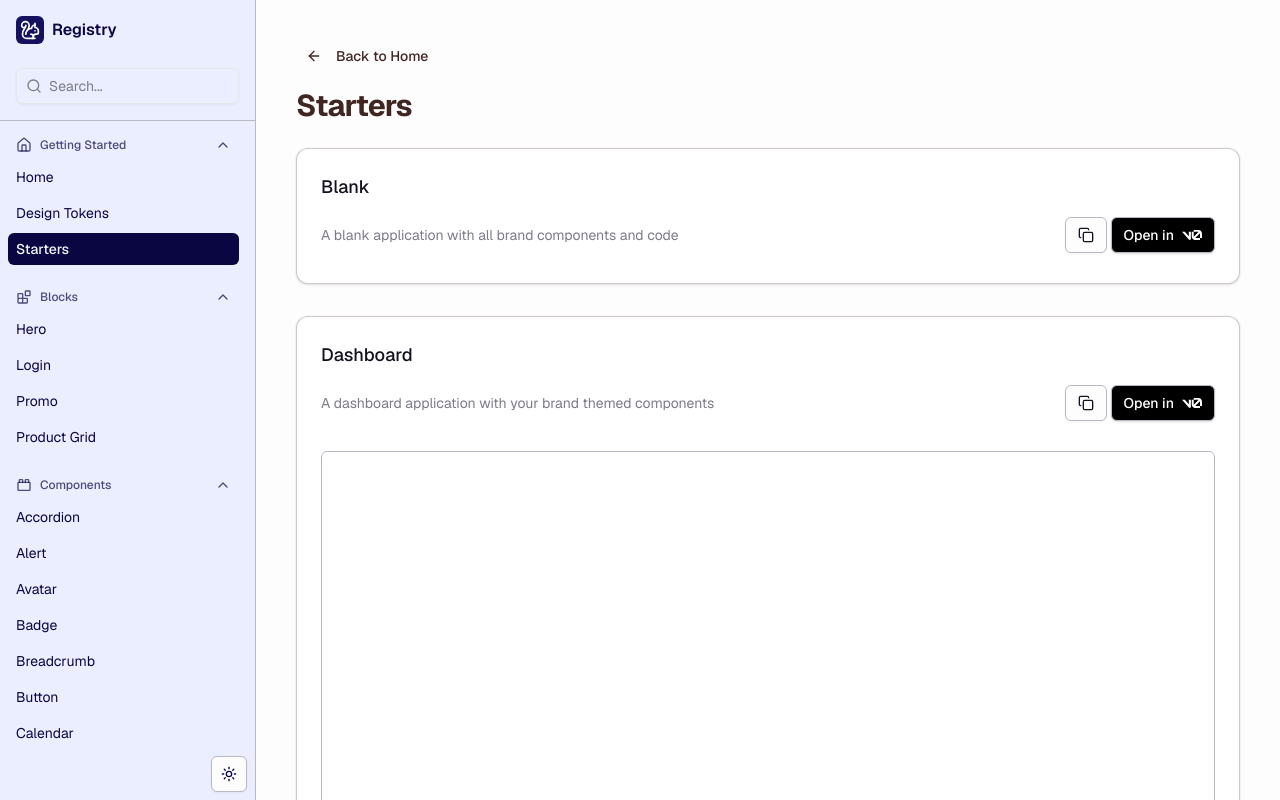
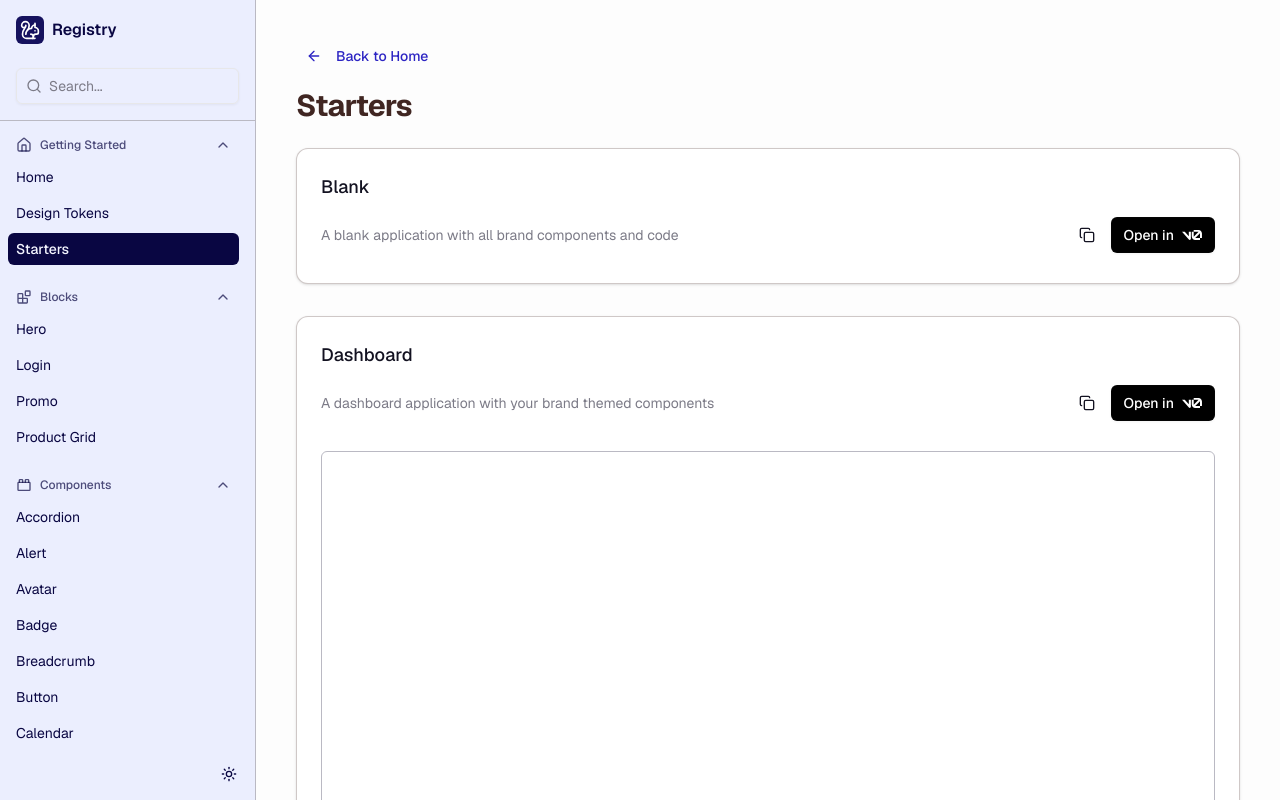
Before and after one commit to raulalgo/shadcn-ui-registry-starter, a Next.js app: page /starters in a window 1280 px wide. Shown: the top 800 px of the page. Built offline with nearby package versions, Linux system fonts and the light colour scheme.

Commit message:
Botones controlados

```diff
--- a/package.json
+++ b/package.json
@@ -74,7 +74,8 @@
     "@vitejs/plugin-react-swc": "^3.7.2",
     "jsdom": "^25.0.1",
     "postcss": "^8.5.3",
-    "tailwindcss": "^4.0.9",
+    "tailwindcss": "^4.0.0",
+    "tailwindcss-animate": "^1.0.7",
     "tw-animate-css": "^1.2.8",
     "typescript": "5.4.5"
   },
--- a/src/app/(design)/components/[slug]/(demos)/button.tsx
+++ b/src/app/(design)/components/[slug]/(demos)/button.tsx
@@ -3,8 +3,10 @@
 export const button = {
   name: "button",
   components: {
-    Key: <Button variant="default">Key</Button>,
-    Secondary: <Button variant="secondary">Secondary</Button>,
-    Outline: <Button variant="outline">Outline</Button>,
+    Primary: <Button variant="primary">Primary</Button>,
+    Secondary: <Button variant="default">Secondary</Button>,
+    Medium: <Button variant="medium">Medium</Button>,
+    Ghost: <Button variant="ghost">Ghost</Button>,
+    // Outline: <Button variant="outline">Outline</Button>,
   },
 };
--- a/src/app/tailwind.css
+++ b/src/app/tailwind.css
@@ -9,7 +9,7 @@
   --color-foreground: var(--foreground);
 
   --color-key: var(--key);
---color-key-foreground: var(--key-foreground);
+  --color-key-foreground: var(--key-foreground);
 
   --color-secondary: var(--secondary);
   --color-secondary-foreground: var(--secondary-foreground);
@@ -40,11 +40,24 @@
   --color-sidebar: var(--sidebar);
   --color-sidebar-foreground: var(--sidebar-foreground);
   --color-sidebar-key: var(--sidebar-key);
---color-sidebar-key-foreground: var(--sidebar-key-foreground);
+  --color-sidebar-key-foreground: var(--sidebar-key-foreground);
   --color-sidebar-accent: var(--sidebar-accent);
   --color-sidebar-accent-foreground: var(--sidebar-accent-foreground);
   --color-sidebar-border: var(--sidebar-border);
   --color-sidebar-ring: var(--sidebar-ring);
+
+  /* Primary Color Scale */
+  --color-primary-50: #F4F5FF;
+  --color-primary-100: #F0F2FE;
+  --color-primary-200: #EBEEFF;
+  --color-primary-300: #CAD1FC;
+  --color-primary-400: #A0ACF8;
+  --color-primary-500: #7D8BE6;
+  --color-primary-600: #2C24C3;
+  --color-primary-700: #272199;
+  --color-primary-800: #171273;
+  --color-primary-900: #15115E;
+  --color-primary-950: #090642;
 
   --font-sans: var(--font-sans);
   --font-serif: var(--font-serif);
--- a/src/components/ui/button.tsx
+++ b/src/components/ui/button.tsx
@@ -9,17 +9,21 @@
   {
     variants: {
       variant: {
-        default:
+        primary:
           "bg-key text-key-foreground shadow-sm hover:bg-key/90 border border-key-border",
         destructive:
           "bg-destructive text-white shadow-xs hover:bg-destructive/90 focus-visible:ring-destructive/20 dark:focus-visible:ring-destructive/40 dark:bg-destructive/60",
-        outline:
-          "border bg-background shadow-xs hover:bg-accent hover:text-accent-foreground dark:bg-input/30 dark:border-input dark:hover:bg-input/50",
-        secondary:
-          "bg-secondary text-secondary-foreground shadow-sm hover:bg-secondary/80 border border-secondary-border border-opacity-10",
+        default:
+          "border bg-neutral-50 border-neutral-800/10 shadow-xs text-accent-foreground hover:bg-accent hover:text-accent-foreground dark:bg-input/30 dark:border-input dark:hover:bg-input/50",
+        medium:
+          "bg-primary-600/5 text-primary-600 hover:bg-primary-600/10",
         ghost:
-          "hover:bg-accent hover:text-accent-foreground dark:hover:bg-accent/50",
-        link: "text-key underline-offset-4 hover:underline",
+          "bg-transparent text-primary-600 hover:bg-primary-600/5",
+        // secondary:
+        //   "bg-secondary text-secondary-foreground shadow-sm hover:bg-secondary/80 border border-secondary-border border-opacity-10",
+        // ghost:
+        //   "hover:bg-accent hover:text-accent-foreground dark:hover:bg-accent/50",
+        // link: "text-key underline-offset-4 hover:underline",
       },
       size: {
         default: "h-9 px-4 py-2 has-[>svg]:px-3",
--- /dev/null
+++ b/tailwind.config.ts
@@ -0,0 +1,120 @@
+import type { Config } from "tailwindcss";
+
+const config: Config = {
+  content: [
+    "./pages/**/*.{ts,tsx,js,jsx,mdx}",
+    "./components/**/*.{ts,tsx,js,jsx,mdx}",
+    "./app/**/*.{ts,tsx,js,jsx,mdx}",
+    "*.{ts,tsx,js,jsx,mdx}",
+  ],
+  theme: {
+    extend: {
+      colors: {
+        background: "var(--background)",
+        foreground: "var(--foreground)",
+
+        card: "var(--card)",
+        "card-foreground": "var(--card-foreground)",
+
+        popover: "var(--popover)",
+        "popover-foreground": "var(--popover-foreground)",
+
+        key: {
+          DEFAULT: "var(--key)",
+          50: "#F4F5FF",
+          100: "#F0F2FE",
+          200: "#EBEEFF",
+          300: "#CAD1FC",
+          400: "#A0ACF8",
+          500: "#7D8BE6",
+          600: "#2C24C3",
+          700: "#272199",
+          800: "#171273",
+          900: "#15115E",
+          950: "#090642",
+        },
+        "key-foreground": "var(--key-foreground)",
+
+        secondary: "var(--secondary)",
+        "secondary-foreground": "var(--secondary-foreground)",
+
+        muted: "var(--muted)",
+        "muted-foreground": "var(--muted-foreground)",
+
+        accent: "var(--accent)",
+        "accent-foreground": "var(--accent-foreground)",
+
+        destructive: "var(--destructive)",
+        "destructive-foreground": "var(--destructive-foreground)",
+
+        border: "var(--border)",
+        input: "var(--input)",
+        ring: "var(--ring)",
+
+        chart: {
+          1: "var(--chart-1)",
+          2: "var(--chart-2)",
+          3: "var(--chart-3)",
+          4: "var(--chart-4)",
+          5: "var(--chart-5)",
+        },
+
+        sidebar: {
+          DEFAULT: "var(--sidebar)",
+          foreground: "var(--sidebar-foreground)",
+          key: "var(--sidebar-key)",
+          "key-foreground": "var(--sidebar-key-foreground)",
+          accent: "var(--sidebar-accent)",
+          "accent-foreground": "var(--sidebar-accent-foreground)",
+          border: "var(--sidebar-border)",
+          ring: "var(--sidebar-ring)",
+        },
+
+        primary: {
+          50: "#F4F5FF",
+          100: "#F0F2FE",
+          200: "#EBEEFF",
+          300: "#CAD1FC",
+          400: "#A0ACF8",
+          500: "#7D8BE6",
+          600: "#2C24C3",
+          700: "#272199",
+          800: "#171273",
+          900: "#15115E",
+          950: "#090642",
+        },
+      },
+      borderRadius: {
+        lg: "var(--radius)",
+        md: "calc(var(--radius) - 2px)",
+        sm: "calc(var(--radius) - 4px)",
+      },
+      boxShadow: {
+        "2xs": "var(--shadow-2xs)",
+        xs: "var(--shadow-xs)",
+        sm: "var(--shadow-sm)",
+        DEFAULT: "var(--shadow)",
+        md: "var(--shadow-md)",
+        lg: "var(--shadow-lg)",
+        xl: "var(--shadow-xl)",
+        "2xl": "var(--shadow-2xl)",
+      },
+      fontFamily: {
+        serif: ["var(--font-serif)", "sans-serif"],
+        sans: ["var(--font-sans)", "sans-serif"],
+        mono: ["var(--font-mono)", "monospace"],
+      },
+      keyframes: {
+        "fade-in-scale": {
+          "0%": { opacity: "0", transform: "scale(0.95)" },
+          "100%": { opacity: "1", transform: "scale(1)" },
+        },
+      },
+      animation: {
+        "fade-in-scale": "fade-in-scale 0.3s ease-out",
+      },
+    },
+  },
+  plugins: [require("tailwindcss-animate")],
+};
+export default config;
```
Also changed, not shown: 1 other file (tests, documents, lock files or other folders).
